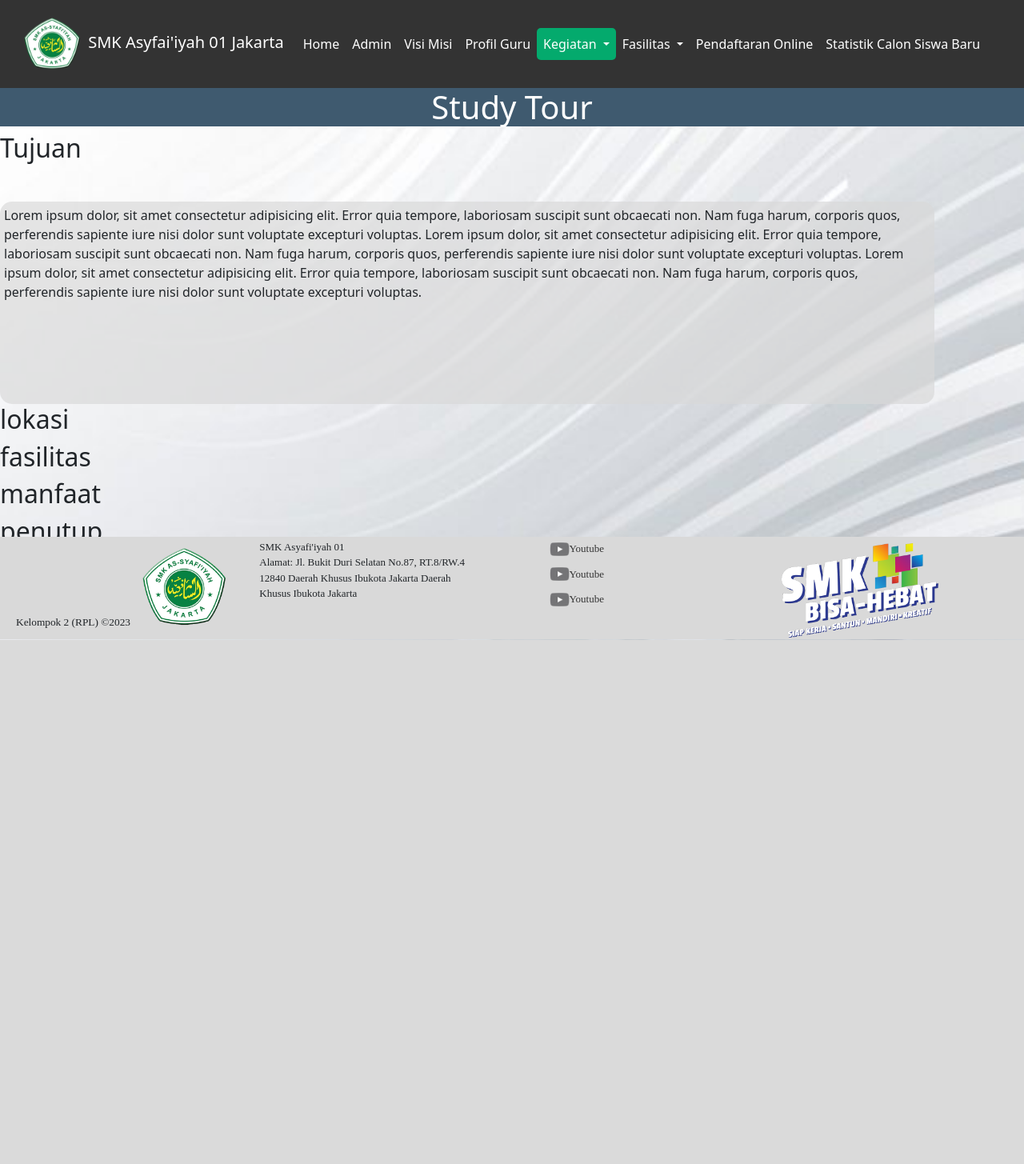
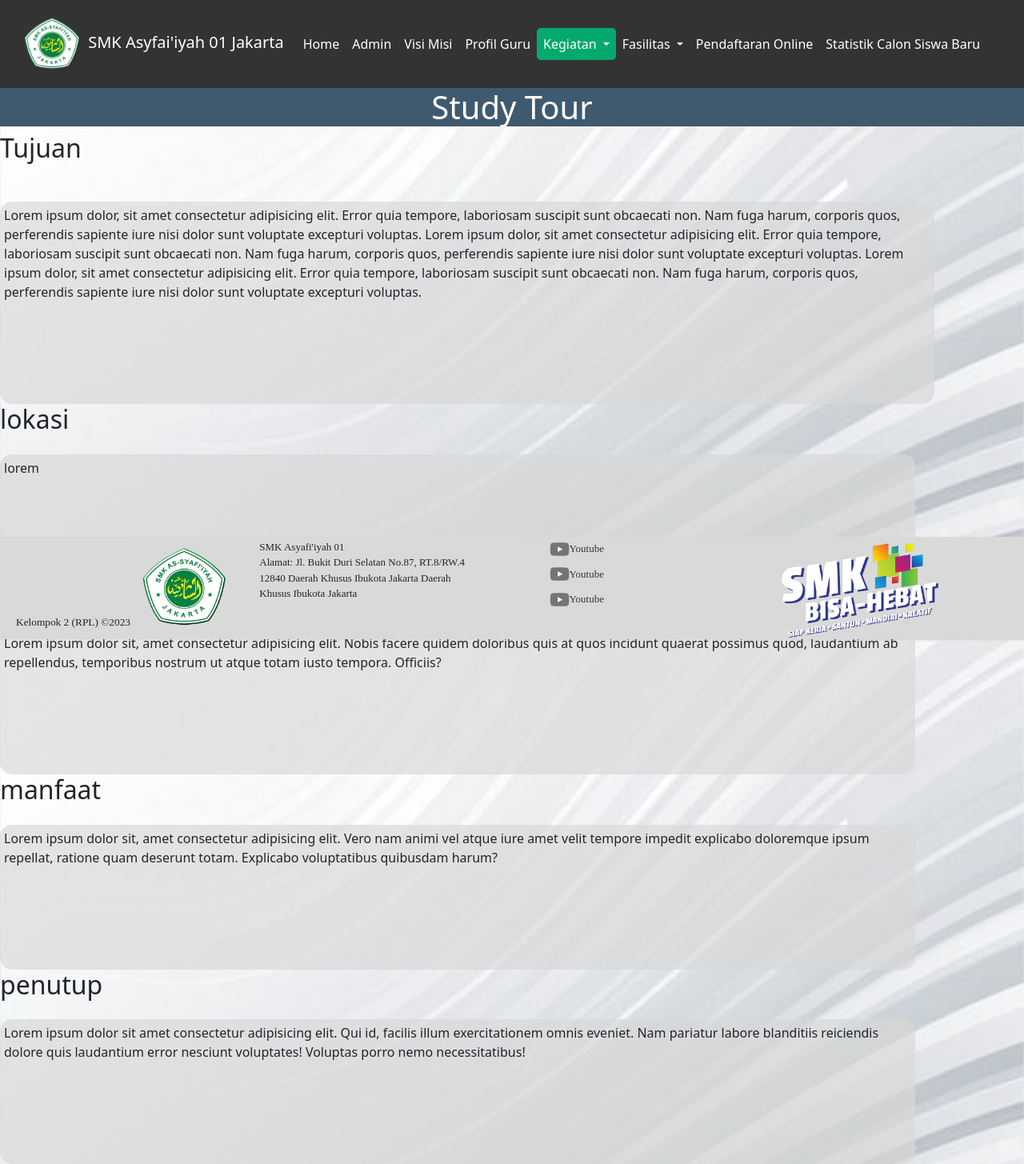
Before and after one commit to Mroismaulana/WebsiteProfile, a PHP site: the page made by Study Tour.php in a window 1280 px wide. Shown: the whole page at 80% size. Before the commit the page ends 800 px from the top, so only its background shows below. Run offline with PHP 8.4, Linux system fonts and the light colour scheme; some libraries are stand-ins or nearby versions.

Commit message:
tambahin lagi nanti

```diff
--- a/Study Tour.php
+++ b/Study Tour.php
@@ -27,15 +27,35 @@
     </div>
     <div class="row">
       <h2>lokasi</h2>
+      <div class="col">
+        <p class="kotak">
+          lorem
+        </p>
+      </div>
     </div>
     <div class="row">
       <h2>fasilitas</h2>
+      <div class="col">
+        <p class="kotak">
+          Lorem ipsum dolor sit, amet consectetur adipisicing elit. Nobis facere quidem doloribus quis at quos incidunt quaerat possimus quod, laudantium ab repellendus, temporibus nostrum ut atque totam iusto tempora. Officiis?
+        </p>
+      </div>
     </div>
-    <div>
+    <div class="row">
       <h2>manfaat</h2>
+      <div class="col">
+        <p class="kotak">
+          Lorem ipsum dolor sit, amet consectetur adipisicing elit. Vero nam animi vel atque iure amet velit tempore impedit explicabo doloremque ipsum repellat, ratione quam deserunt totam. Explicabo voluptatibus quibusdam harum?
+        </p>
+      </div>
     </div>
-    <div>
+    <div class="row">
       <h2>penutup</h2>
+      <div class="col">
+        <p class="kotak">
+          Lorem ipsum dolor sit amet consectetur adipisicing elit. Qui id, facilis illum exercitationem omnis eveniet. Nam pariatur labore blanditiis reiciendis dolore quis laudantium error nesciunt voluptates! Voluptas porro nemo necessitatibus!
+        </p>
+      </div>
     </div>
   </div>
 </body>
```
Also changed, not shown: css/tour.css (+11 -0 lines).
